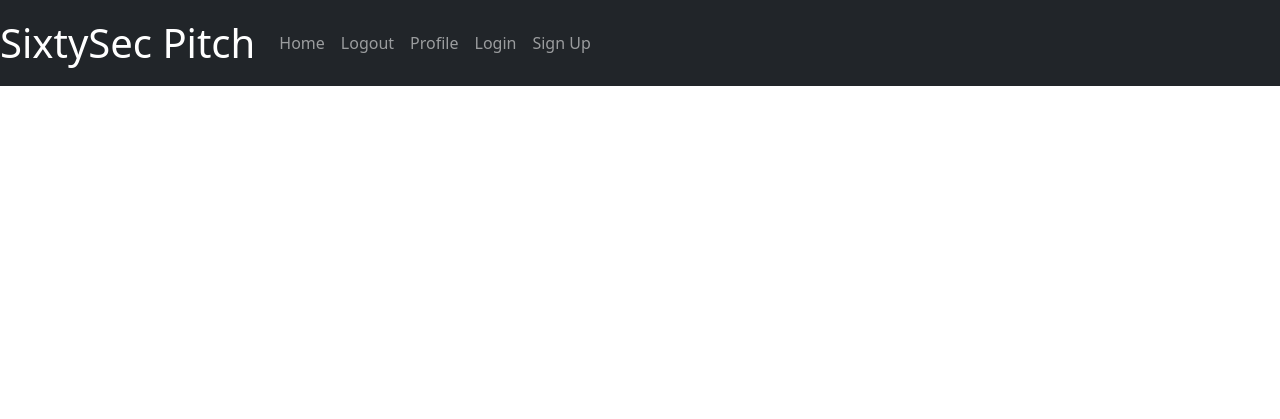
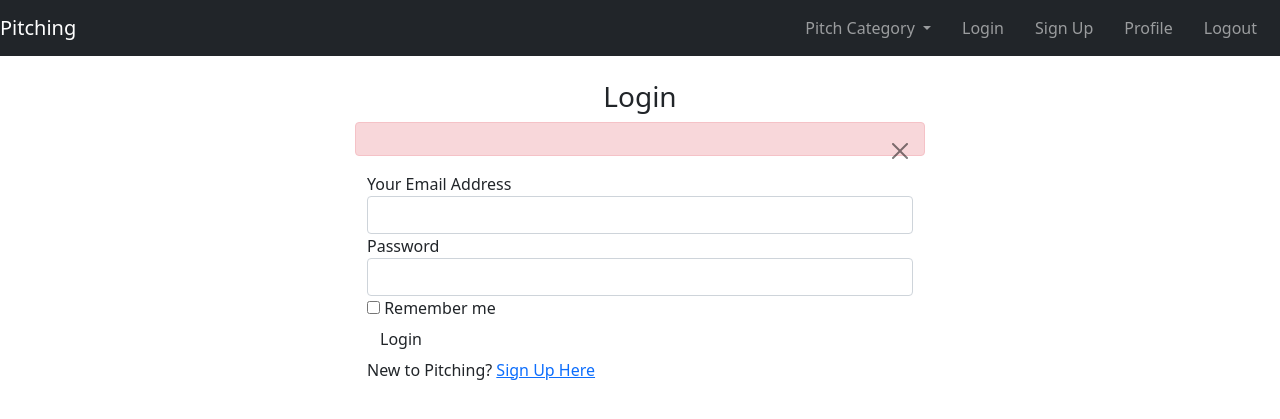
Before and after one commit to Kirugik/sixtysec-pitch, a Flask app: page /authenticate/login in a window 1280 px wide. Shown: the top 419 px of the page. Run offline with Flask 2, Linux system fonts and the light colour scheme; some libraries are stand-ins or nearby versions.

Commit message:
Fix: Fix navbar, sign up, and login pages

```diff
--- a/app/auth/forms.py
+++ b/app/auth/forms.py
@@ -9,7 +9,7 @@ class SignupForm(FlaskForm):
     email = StringField('Your Email Address',validators=[InputRequired(),Email()])
     username = StringField('Enter your username',validators = [InputRequired()])
     password = PasswordField('Password',validators = [InputRequired(), EqualTo('password_confirm',message = 'Passwords must match')])
-    password_confirm = PasswordField('Confirm Passwords',validators = [InputRequired()])
+    password_confirm = PasswordField('Confirm Password',validators = [InputRequired()])
     submit = SubmitField('Sign Up')
 
 
--- a/app/main/__init__.py
+++ b/app/main/__init__.py
@@ -1,3 +1,5 @@
 from flask import Blueprint
 
 main = Blueprint('main',__name__)
+
+from . import views,errors,forms
--- a/app/templates/auth/login.html
+++ b/app/templates/auth/login.html
@@ -7,15 +7,35 @@
 <!-- content -->
 <div class="container">
     {% block content %}
-    <!-- flash message -->
-    {% for message in get_flashed_messages() %}
-    <div class="alert alert-danger">
-        <button type="button" class="close" data-dismiss="alert">&times;</button> {{ message }}
+    <div class="container mt-4">
+        <h3 style="text-align: center;">Login</h3>
+        <div class="row">
+            <div class="col-md-3">
+
+            </div>
+            <!-- flash message -->
+            <div class="col-md-6 alert alert-danger alert-dismissible fade show" role="alert">
+                {{ message }}
+                <button type="button" class="btn-close" data-bs-dismiss="alert"></button>
+            </div>
+            <div class="col-md-3">
+
+            </div>
+        </div>
+
+        <div class="row">
+            <div class="col-md-3">
+
+            </div>
+             <!-- Login form -->
+            <div class="col-md-6">
+                {{wtf.quick_form(login_form)}}
+                <p>New to Pitching? <a href="{{url_for('auth.register')}}">Sign Up Here</a></p>
+            </div>
+            <div class="col-md-3">
+
+            </div>
+        </div>
     </div>
-    {% endfor %}
-    <!-- Login form -->
-    {{wtf.quick_form(login_form)}}
-    <p> Don't have an account? <a href="{{url_for('auth.register')}}">Sign up here</a></p>
+    {% endblock %}
 </div>
-{% endblock %}
-</div>
--- a/app/templates/base.html
+++ b/app/templates/base.html
@@ -5,24 +5,54 @@
     <meta http-equiv="X-UA-Compatible" content="IE=edge">
     <meta name="viewport" content="width=device-width, initial-scale=1.0">
 
-    {% block styles %}
-    <link href="https://fonts.googleapis.com/css2?family=Inconsolata:wght@300;400;500;600&family=Josefin+Sans:ital,wght@0,400;1,500&family=Roboto&display=swap" rel="stylesheet">
+    {% block head %}
+    <!-- bootstrap -->
     <link href="https://cdn.jsdelivr.net/npm/bootstrap@5.0.2/dist/css/bootstrap.min.css" rel="stylesheet" integrity="sha384-EVSTQN3/azprG1Anm3QDgpJLIm9Nao0Yz1ztcQTwFspd3yD65VohhpuuCOmLASjC" crossorigin="anonymous">
 
-    <link rel="stylesheet" href="{{url_for('static',filename='css/styles.css')}}">
+    <link rel="stylesheet" href="{{ url_for('static', filename='styles.css') }}">
     {% endblock %}
 
-    <!-- <title>Pitching</title> -->
-    {% block head %} {% endblock %}
 </head>
 <body>
-    {% block navbar%}
-    {% include 'navbar.html'%}
+    <nav class="navbar navbar-expand-lg navbar-dark bg-dark text-white">
+        <a class="navbar-brand" href="/">Pitching</a>
+        <button class="navbar-toggler" type="button" data-toggle="collapse" data-target="#togglenavbar" aria-controls="togglenavbar" aria-expanded="false" aria-label="Toggle navigation">
+            <span class="navbar-toggler-icon"></span>
+        </button>
+        <div class="collapse navbar-collapse text-white" id="togglenavbar">
+            <ul class="navbar-nav ms-auto">
+                <li class="dropdown">
+                    <a class="nav-link dropdown-toggle" href="/" id="dropdownMenuButton1" data-bs-toggle="dropdown" aria-expanded="false" style="margin-right: 15px;">
+                      Pitch Category
+                    </a>
+                    <ul class="dropdown-menu" aria-labelledby="dropdownMenuButton1">
+                      <li><a class="dropdown-item" href="#">Elevator pitch</a></li>
+                      <li><a class="dropdown-item" href="#">Interview pitch</a></li>
+                      <li><a class="dropdown-item" href="#">Pickup line</a></li>
+                      <li><a class="dropdown-item" href="#">Pun</a></li>
+                    </ul>
+                </li>
+                <li class="nav-item">
+                    <a class="nav-link" href="{{url_for('auth.login')}}" style="margin-right: 15px;">Login</a>
+                </li>
+                <li class="nav-item">
+                    <a class="nav-link" href="{{url_for('auth.register')}}" style="margin-right: 15px;">Sign Up</a>
+                </li>
+
+                <li class="nav-item">
+                    <a class="nav-link" href="#" style="margin-right: 15px;">Profile</a>
+                </li>
+                <li class="nav-item">
+                    <a class="nav-link" href="{{url_for('auth.logout')}}" style="margin-right: 15px;">Logout</a>
+                </li>
+
+            </ul>
+        </div>
+    </nav>
+
+    {% block content %}
+
     {% endblock %}
-
-
-    {% block body %} {% endblock %}
-
 
 
     <script src="https://cdn.jsdelivr.net/npm/@popperjs/core@2.9.2/dist/umd/popper.min.js" integrity="sha384-IQsoLXl5PILFhosVNubq5LC7Qb9DXgDA9i+tQ8Zj3iwWAwPtgFTxbJ8NT4GN1R8p" crossorigin="anonymous"></script>
--- a/app/templates/macros.html
+++ b/app/templates/macros.html
@@ -26,7 +26,7 @@
 				<div class="card w-90 mb-3">
 					<div class="card-body">
 
-						<p class="card-title">Category Has 0 posts</p>
+						<p class="card-title">0 pitches at the moment</p>
 					</div>
 				</div>
 				{% endif %}
--- a/app/templates/navbar.html
+++ /dev/null
@@ -1,21 +0,0 @@
-<nav class="navbar navbar-expand-lg navbar-dark bg-dark">
-    <a class="navbar-brand text-white" href="/" id="logo"style="font-size:40px">SixtySec Pitch</a>
-    <button
-        class="navbar-toggler"
-        type="button"
-        data-toggle="collapse"
-        data-target="#navbar">
-        <span class="navbar-toggler-icon"></span>
-    </button>
-    <div class="collapse navbar-collapse" id="navbar">
-        <div class="navbar-nav">
-            <a href="/" class="nav-item nav-link" id="home">Home</a>
-            <a href="/logout" class="nav-item nav-link"id="logout">Logout</a>
-            <a href="/user_profile" class="nav-item nav-link"id="profile">Profile</a>
-
-            <a href="/login" class="nav-item nav-link" id="login">Login</a>
-            <a href="/sign-up" class="nav-item nav-link" id="signUp">Sign Up</a>
-
-        </div>
-    </div>
-</nav>
```
Also changed, not shown: app/templates/auth/sign_up.html (+5 -4 lines), app/templates/index.html (+15 -8 lines), app/templates/pitches.html (+12 -10 lines), manage.py (line endings or trailing spaces).
